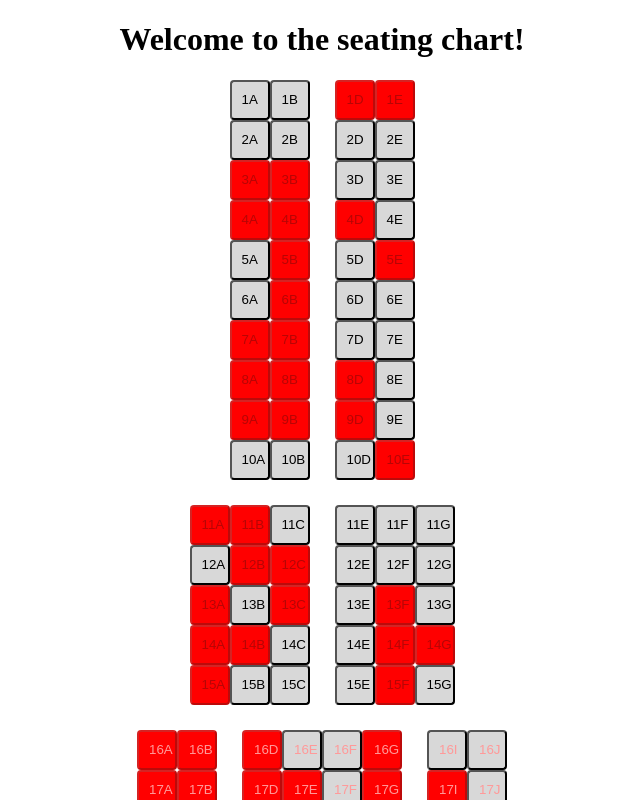
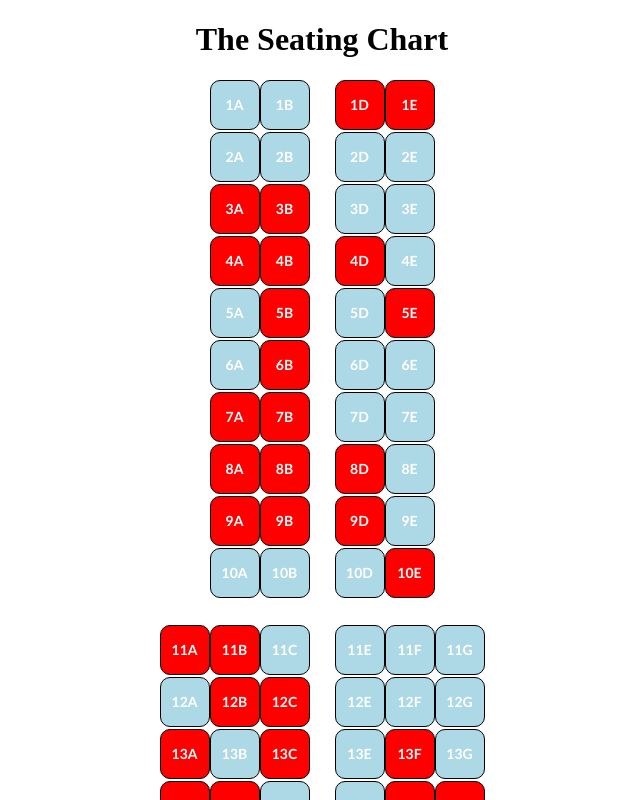
Before and after one commit to jaj2610/seatingChart, an Angular app: page / in a window 1280 px wide. Shown: the top 800 px of the page, without its empty margins (318-958 px from the left). Built offline with nearby package versions, Linux system fonts and the light colour scheme.

Commit message:
Styling changes and cleanup
 - add comments showing assumptions

 - new favicon, new title, new heading

 - add color, margin, font, cursor styling to seats

```diff
--- a/src/app/app.component.html
+++ b/src/app/app.component.html
@@ -1,7 +1,7 @@
 <!--The content below is only a placeholder and can be replaced.-->
 <div style="text-align:center">
   <h1>
-    Welcome to {{ title }}!
+    {{ title }}
   </h1>
 
   <app-seating></app-seating>
--- a/src/app/app.component.ts
+++ b/src/app/app.component.ts
@@ -6,5 +6,5 @@ import { Component } from '@angular/core';
   styleUrls: ['./app.component.css']
 })
 export class AppComponent {
-  title = 'the seating chart';
+  title = 'The Seating Chart';
 }
--- a/src/app/seating/seat/seat.component.css
+++ b/src/app/seating/seat/seat.component.css
@@ -1,18 +1,28 @@
 .seat {
-  width: 40px;
-	height: 40px;
-  border-radius: 4px;
-	background: #D8D8D8 ;
+  width: 50px;
+  height: 50px;
+  border-radius: 10px;
+  background: lightblue;
+  border: 1px solid black;
+  display: inline-block;
+  cursor: pointer;
+  color: rgb(255, 255, 255);
+  font-family: "Trebuchet MS";
+  font-size: 14px;
+  font-weight: bold;
   padding: 10px;
-  position: relative;
+  margin-bottom: 2px;
+  text-decoration: none;
 }
 
 .selected {
-  background-color: #bada55;
+  background: linear-gradient(rgb(68, 199, 103) 5%, rgb(92, 191, 42) 100%) rgb(68, 199, 103);
+  border: 2px solid rgb(24, 171, 41);
 }
 
 .occupied {
   background-color: red;
+  cursor: auto;
 }
 
 .premium {
@@ -20,5 +30,5 @@
 }
 
 .overWing {
-  border-color: #99ccff;
+  border: 2px solid blue;
 }
--- a/src/app/seating/seating.component.html
+++ b/src/app/seating/seating.component.html
@@ -1,7 +1,7 @@
 <div *ngFor="let row of seating; let i = index">
   <span *ngFor="let seat of row; let j = index">
     <app-seat [seat]="seat" [selected]="seat === selectedService.selectedSeat" (click)="selectedService.selectSeat(seat)"></app-seat>
-    <span class="aisleColumn" *ngIf="getColumn(row, j)"></span> <!-- Aisle placeholder -->
+    <span class="aisleColumn" *ngIf="getColumn(row, j)"></span>
   </span>
-  <div class="aisleRow" *ngIf="getClass(i)"></div> <!-- Aisle placeholder -->
+  <div class="aisleRow" *ngIf="getClass(i)"></div>
 </div>
--- a/src/app/seating/seating.component.ts
+++ b/src/app/seating/seating.component.ts
@@ -18,6 +18,7 @@ export class SeatingComponent implements OnInit {
     this.seating = this.seatingService.seatingChart;
   }
 
+  // assume that classes are broken by row
   getClass(index) {
     if (this.seating[index + 1]) {
       return this.seating[index + 1][0]['class'] !== this.seating[index][0]['class'];
@@ -26,6 +27,7 @@ export class SeatingComponent implements OnInit {
     }
   }
 
+  // assume aisle in cabin class detectable by charCodeAt comparison
   getColumn(row, index) {
     if (row[index + 1]) {
       return row[index + 1]['seat'].charCodeAt(0) - 1 !== row[index]['seat'].charCodeAt(0);
--- a/src/index.html
+++ b/src/index.html
@@ -2,7 +2,7 @@
 <html lang="en">
 <head>
   <meta charset="utf-8">
-  <title>Lola</title>
+  <title>Seating Chart</title>
   <base href="/">
 
   <meta name="viewport" content="width=device-width, initial-scale=1">
```
Also changed, not shown: 2 other files (tests, documents, lock files or other folders).
